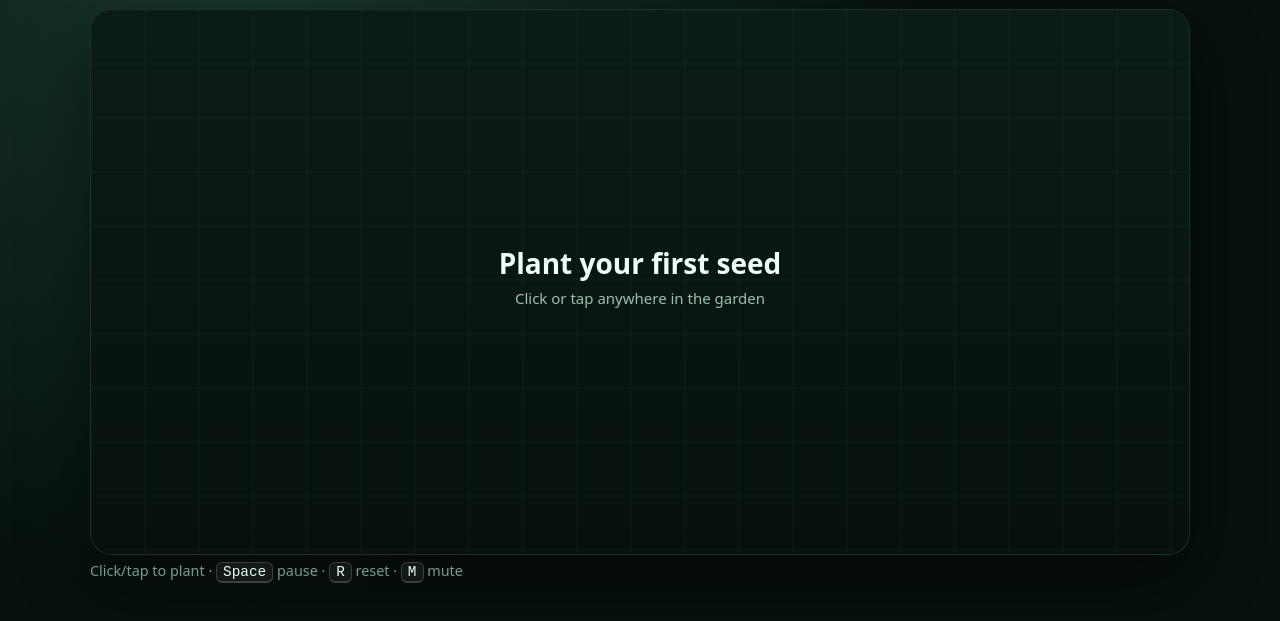
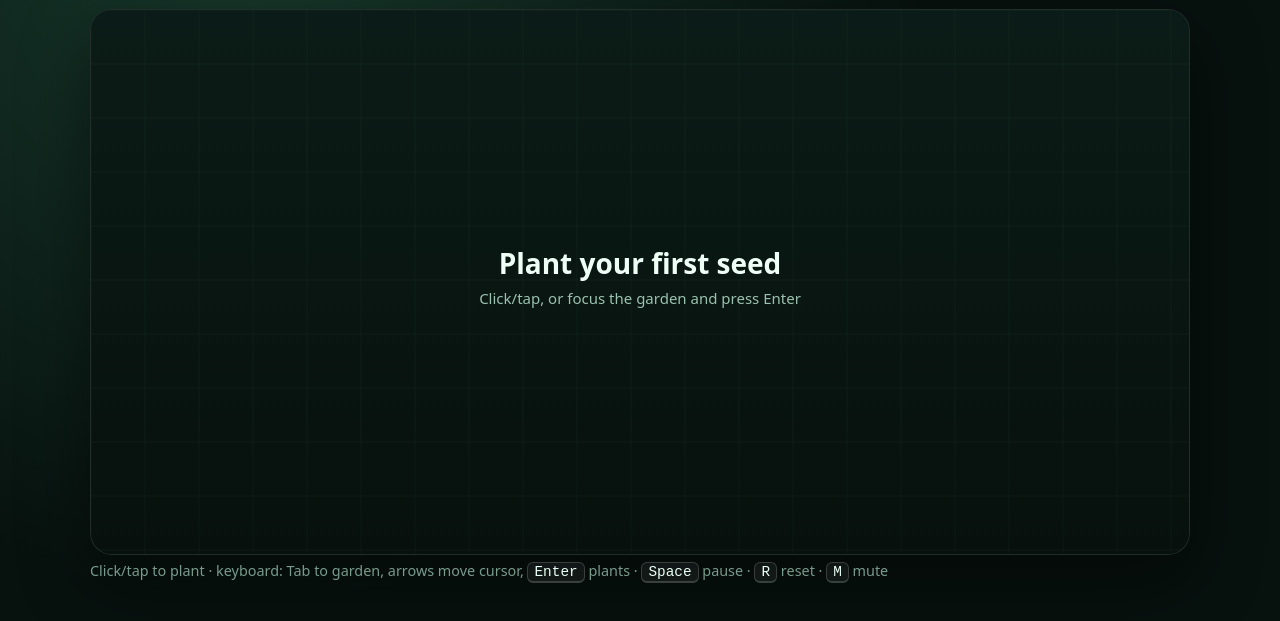
Before and after one commit to Minuteandone/Game-company, a plain HTML site: page prototypes/agent-04-pulse-garden/index.html in a window 1280 px wide. Shown: the part 147-768 px from the top of the page. Drawn offline with Linux system fonts and the light colour scheme; animation ran at ten frames a second.

Commit message:
[agent-04 | AI] Add keyboard planting controls to Pulse Garden

```diff
--- a/prototypes/agent-04-pulse-garden/index.html
+++ b/prototypes/agent-04-pulse-garden/index.html
@@ -12,7 +12,7 @@ h1{margin:0;font-size:clamp(1.7rem,4vw,2.5rem);letter-spacing:-.04em}p{margin:.3
 .hud{display:flex;gap:8px;flex-wrap:wrap}.chip{min-width:86px;text-align:center;padding:7px 11px;border:1px solid #ffffff18;border-radius:999px;background:#0d211bbb}
 .chip b{display:block}.chip small{color:#88ad9e;text-transform:uppercase;letter-spacing:.08em}
 .stage{overflow:hidden;border:1px solid #ffffff18;border-radius:22px;box-shadow:0 25px 70px #0007;background:#0a1713}
-canvas{display:block;width:100%;height:min(68vh,680px);min-height:430px;touch-action:none;cursor:crosshair}.help{font-size:.9rem;color:#789b8d}
+canvas{display:block;width:100%;height:min(68vh,680px);min-height:430px;touch-action:none;cursor:crosshair}canvas:focus-visible{outline:3px solid #c8ffe6;outline-offset:-4px}.help{font-size:.9rem;color:#789b8d}
 kbd{border:1px solid #ffffff2b;border-bottom-width:2px;border-radius:6px;padding:1px 6px;background:#ffffff0d;color:#eafff5}
 </style>
 </head>
@@ -27,24 +27,25 @@ kbd{border:1px solid #ffffff2b;border-bottom-width:2px;border-radius:6px;padding
 <div class="chip"><b id="sound">on</b><small>sound</small></div>
 </div>
 </div>
-<div class="stage"><canvas id="game" aria-label="Pulse Garden play area"></canvas></div>
-<p class="help">Click/tap to plant · <kbd>Space</kbd> pause · <kbd>R</kbd> reset · <kbd>M</kbd> mute</p>
+<div class="stage"><canvas id="game" tabindex="0" aria-describedby="controls" aria-label="Pulse Garden play area. Use arrow keys to move the planting cursor and Enter to plant."></canvas></div>
+<p class="help" id="controls">Click/tap to plant · keyboard: Tab to garden, arrows move cursor, <kbd>Enter</kbd> plants · <kbd>Space</kbd> pause · <kbd>R</kbd> reset · <kbd>M</kbd> mute</p>
 </main>
 <script>
 (()=>{"use strict";
 const c=document.querySelector("#game"),x=c.getContext("2d"),$=id=>document.querySelector(id);
 const scoreEl=$("#score"),bloomsEl=$("#blooms"),timeEl=$("#time"),soundEl=$("#sound");
 const GOAL=12,ROUND=60,MAX=28,SPEED=.19,LINK=118,MIN=28,pal=[[104,223,154],[114,205,235],[188,152,255],[247,192,111],[238,133,171]];
-let w=1,h=1,d=1,seeds=[],parts=[],score=0,elapsed=0,sweep=0,last=performance.now(),started=false,paused=false,ended=false,muted=false,audio=null;
+let w=1,h=1,d=1,seeds=[],parts=[],score=0,elapsed=0,sweep=0,last=performance.now(),started=false,paused=false,ended=false,muted=false,audio=null,cursorX=0,cursorY=0;
 
-function resize(){const oldW=w,oldH=h,r=c.getBoundingClientRect(),nw=Math.max(1,r.width),nh=Math.max(1,r.height);if(oldW>1&&oldH>1&&(oldW!==nw||oldH!==nh)){const sx=nw/oldW,sy=nh/oldH;for(const s of seeds){s.x*=sx;s.y*=sy}for(const p of parts){p.x*=sx;p.y*=sy}}d=Math.min(devicePixelRatio||1,2);w=nw;h=nh;c.width=Math.round(w*d);c.height=Math.round(h*d);x.setTransform(d,0,0,d,0,0)}
+function resize(){const oldW=w,oldH=h,r=c.getBoundingClientRect(),nw=Math.max(1,r.width),nh=Math.max(1,r.height);if(oldW>1&&oldH>1&&(oldW!==nw||oldH!==nh)){const sx=nw/oldW,sy=nh/oldH;for(const s of seeds){s.x*=sx;s.y*=sy}for(const p of parts){p.x*=sx;p.y*=sy}cursorX*=sx;cursorY*=sy}d=Math.min(devicePixelRatio||1,2);w=nw;h=nh;c.width=Math.round(w*d);c.height=Math.round(h*d);x.setTransform(d,0,0,d,0,0);if(cursorX===0&&cursorY===0){cursorX=w/2;cursorY=h*.65}}
 function ac(){if(muted)return null;if(!audio){const A=window.AudioContext||window.webkitAudioContext;if(!A)return null;audio=new A}if(audio.state==="suspended")audio.resume();return audio}
 function tone(s){const a=ac();if(!a)return;const notes=[0,2,4,7,9,12,14],i=Math.max(0,Math.min(notes.length-1,Math.floor(s.x/w*notes.length))),semi=notes[i]+Math.max(0,s.g-1)*12,f=164.81*Math.pow(2,semi/12),o=a.createOscillator(),g=a.createGain(),n=a.currentTime;o.type=s.g>=4?"triangle":"sine";o.frequency.value=f;g.gain.setValueAtTime(.0001,n);g.gain.exponentialRampToValueAtTime(.045,n+.012);g.gain.exponentialRampToValueAtTime(.0001,n+.34);o.connect(g);g.connect(a.destination);o.start(n);o.stop(n+.36)}
 function burst(px,py,n,col){for(let i=0;i<n;i++){const q=Math.random()*Math.PI*2,s=18+Math.random()*42;parts.push({x:px,y:py,vx:Math.cos(q)*s,vy:Math.sin(q)*s,l:.45+Math.random()*.4,m:.8,c:col})}}
 function bloomCount(){return seeds.filter(s=>s.g>=4).length}
 function hud(){scoreEl.textContent=score.toLocaleString();bloomsEl.textContent=bloomCount()+" / "+GOAL;timeEl.textContent=Math.max(0,ROUND-elapsed).toFixed(1);soundEl.textContent=muted?"off":"on"}
-function reset(){seeds=[];parts=[];score=0;elapsed=0;sweep=0;started=false;paused=false;ended=false;hud()}
+function reset(){seeds=[];parts=[];score=0;elapsed=0;sweep=0;started=false;paused=false;ended=false;cursorX=w/2;cursorY=h*.65;hud()}
 function plant(px,py){if(ended||seeds.length>=MAX)return;if(seeds.some(s=>Math.hypot(s.x-px,s.y-py)<MIN))return;started=true;ac();const col=pal[seeds.length%pal.length];seeds.push({x:px,y:py,g:0,w:Math.random()*Math.PI*2,c:col});score+=2;burst(px,py,5,col);hud()}
+function moveCursor(dx,dy){const step=40;cursorX=Math.max(18,Math.min(w-18,cursorX+dx*step));cursorY=Math.max(18,Math.min(h-18,cursorY+dy*step))}
 function hit(s){s.g=Math.min(4,s.g+1);let n=0;for(const o of seeds)if(o!==s&&o.g>=2&&Math.hypot(o.x-s.x,o.y-s.y)<=LINK)n++;score+=8+s.g*3+n*4;tone(s);burst(s.x,s.y-8,4+s.g*2,s.c)}
 function update(dt){if(!started||paused||ended)return;elapsed+=dt;if(elapsed>=ROUND){elapsed=ROUND;ended=true;hud();return}const prev=sweep;sweep=(sweep+SPEED*dt)%1;const wrap=sweep<prev;for(const s of seeds){const nx=s.x/w,cross=wrap?(nx>prev||nx<=sweep):(nx>prev&&nx<=sweep);if(cross)hit(s)}for(const p of parts){p.x+=p.vx*dt;p.y+=p.vy*dt;p.vy+=14*dt;p.l-=dt}parts=parts.filter(p=>p.l>0);hud()}
 function bg(){const g=x.createLinearGradient(0,0,0,h);g.addColorStop(0,"#10241e");g.addColorStop(1,"#09130f");x.fillStyle=g;x.fillRect(0,0,w,h);x.strokeStyle="#b0ffda0e";for(let q=0;q<w;q+=54){x.beginPath();x.moveTo(q,0);x.lineTo(q,h);x.stroke()}for(let q=0;q<h;q+=54){x.beginPath();x.moveTo(0,q);x.lineTo(w,q);x.stroke()}}
@@ -52,10 +53,12 @@ function links(){for(let i=0;i<seeds.length;i++){const a=seeds[i];if(a.g<3)conti
 function seed(s,t){const [r,g,b]=s.c,sw=Math.sin(t*.002+s.w)*(2+s.g*.7),sh=9+s.g*12,top=s.y-sh;x.strokeStyle="rgba("+r+","+g+","+b+",.82)";x.lineWidth=2;x.beginPath();x.moveTo(s.x,s.y+5);x.quadraticCurveTo(s.x+sw,s.y-sh*.45,s.x+sw*.45,top);x.stroke();x.fillStyle="rgba("+r+","+g+","+b+",.72)";if(s.g>=2){x.beginPath();x.ellipse(s.x-5,s.y-sh*.48,7,3.5,-.5,0,Math.PI*2);x.fill()}if(s.g>=3){x.beginPath();x.ellipse(s.x+6,s.y-sh*.7,7,3.5,.45,0,Math.PI*2);x.fill()}const rr=5+s.g*2.2;x.shadowColor="rgba("+r+","+g+","+b+",.5)";x.shadowBlur=10+s.g*3;x.fillStyle="rgb("+r+","+g+","+b+")";x.beginPath();x.arc(s.x+sw*.45,top,rr,0,Math.PI*2);x.fill();x.shadowBlur=0;if(s.g>=4){x.strokeStyle="#f0fff8b8";for(let i=0;i<6;i++){const a=Math.PI*2*i/6+t*.00015;x.beginPath();x.arc(s.x+sw*.45+Math.cos(a)*(rr+5),top+Math.sin(a)*(rr+5),2.2,0,Math.PI*2);x.stroke()}}}
 function sweepDraw(){const px=sweep*w,g=x.createLinearGradient(px-42,0,px+18,0);g.addColorStop(0,"#9fffd400");g.addColorStop(.78,"#9fffd429");g.addColorStop(1,"#daffeeaa");x.fillStyle=g;x.fillRect(px-42,0,60,h);x.strokeStyle="#ddfff0d1";x.beginPath();x.moveTo(px,0);x.lineTo(px,h);x.stroke()}
 function particles(){for(const p of parts){const [r,g,b]=p.c,a=Math.max(0,Math.min(1,p.l/p.m));x.fillStyle="rgba("+r+","+g+","+b+","+a+")";x.beginPath();x.arc(p.x,p.y,2.4,0,Math.PI*2);x.fill()}}
-function overlay(){x.textAlign="center";if(!started){x.fillStyle="#040c0959";x.fillRect(0,0,w,h);x.fillStyle="#effff7";x.font="700 28px system-ui";x.fillText("Plant your first seed",w/2,h/2-8);x.fillStyle="#9bc1b1";x.font="15px system-ui";x.fillText("Click or tap anywhere in the garden",w/2,h/2+22)}else if(paused&&!ended){x.fillStyle="#040c0994";x.fillRect(0,0,w,h);x.fillStyle="#effff7";x.font="700 28px system-ui";x.fillText("Paused",w/2,h/2)}else if(ended){x.fillStyle="#040c09ad";x.fillRect(0,0,w,h);x.fillStyle="#effff7";x.font="700 30px system-ui";x.fillText(bloomCount()>=GOAL?"Garden chorus complete!":"The garden cycle ended",w/2,h/2-22);x.fillStyle="#a9cebd";x.font="16px system-ui";x.fillText(bloomCount()+" blooms · "+score.toLocaleString()+" points",w/2,h/2+10);x.fillText("Press R to grow another garden",w/2,h/2+40)}}
-function draw(t){bg();links();for(const s of seeds)seed(s,t);particles();if(started)sweepDraw();overlay()}
+function keyboardCursor(){if(document.activeElement!==c||ended)return;x.save();x.fillStyle="#08110ecc";x.strokeStyle="#effff7";x.lineWidth=2;x.beginPath();x.arc(cursorX,cursorY,10,0,Math.PI*2);x.fill();x.stroke();x.beginPath();x.moveTo(cursorX-16,cursorY);x.lineTo(cursorX-7,cursorY);x.moveTo(cursorX+7,cursorY);x.lineTo(cursorX+16,cursorY);x.moveTo(cursorX,cursorY-16);x.lineTo(cursorX,cursorY-7);x.moveTo(cursorX,cursorY+7);x.lineTo(cursorX,cursorY+16);x.stroke();x.restore()}
+function overlay(){x.textAlign="center";if(!started){x.fillStyle="#040c0959";x.fillRect(0,0,w,h);x.fillStyle="#effff7";x.font="700 28px system-ui";x.fillText("Plant your first seed",w/2,h/2-8);x.fillStyle="#9bc1b1";x.font="15px system-ui";x.fillText("Click/tap, or focus the garden and press Enter",w/2,h/2+22)}else if(paused&&!ended){x.fillStyle="#040c0994";x.fillRect(0,0,w,h);x.fillStyle="#effff7";x.font="700 28px system-ui";x.fillText("Paused",w/2,h/2)}else if(ended){x.fillStyle="#040c09ad";x.fillRect(0,0,w,h);x.fillStyle="#effff7";x.font="700 30px system-ui";x.fillText(bloomCount()>=GOAL?"Garden chorus complete!":"The garden cycle ended",w/2,h/2-22);x.fillStyle="#a9cebd";x.font="16px system-ui";x.fillText(bloomCount()+" blooms · "+score.toLocaleString()+" points",w/2,h/2+10);x.fillText("Press R to grow another garden",w/2,h/2+40)}}
+function draw(t){bg();links();for(const s of seeds)seed(s,t);particles();if(started)sweepDraw();overlay();keyboardCursor()}
 function frame(now){const dt=Math.min((now-last)/1000,.05);last=now;update(dt);draw(now);requestAnimationFrame(frame)}
 c.addEventListener("pointerdown",e=>{const r=c.getBoundingClientRect();plant(e.clientX-r.left,e.clientY-r.top)});
+c.addEventListener("keydown",e=>{const moves={ArrowLeft:[-1,0],ArrowRight:[1,0],ArrowUp:[0,-1],ArrowDown:[0,1]},move=moves[e.key];if(move){e.preventDefault();moveCursor(move[0],move[1])}else if(e.key==="Enter"){e.preventDefault();plant(cursorX,cursorY)}});
 addEventListener("keydown",e=>{if(e.code==="Space"){e.preventDefault();if(started&&!ended)paused=!paused}else if(e.key.toLowerCase()==="r")reset();else if(e.key.toLowerCase()==="m"){muted=!muted;hud()}});
 addEventListener("resize",resize);resize();reset();requestAnimationFrame(frame);
 })();
```
Also changed, not shown: 1 other file.
